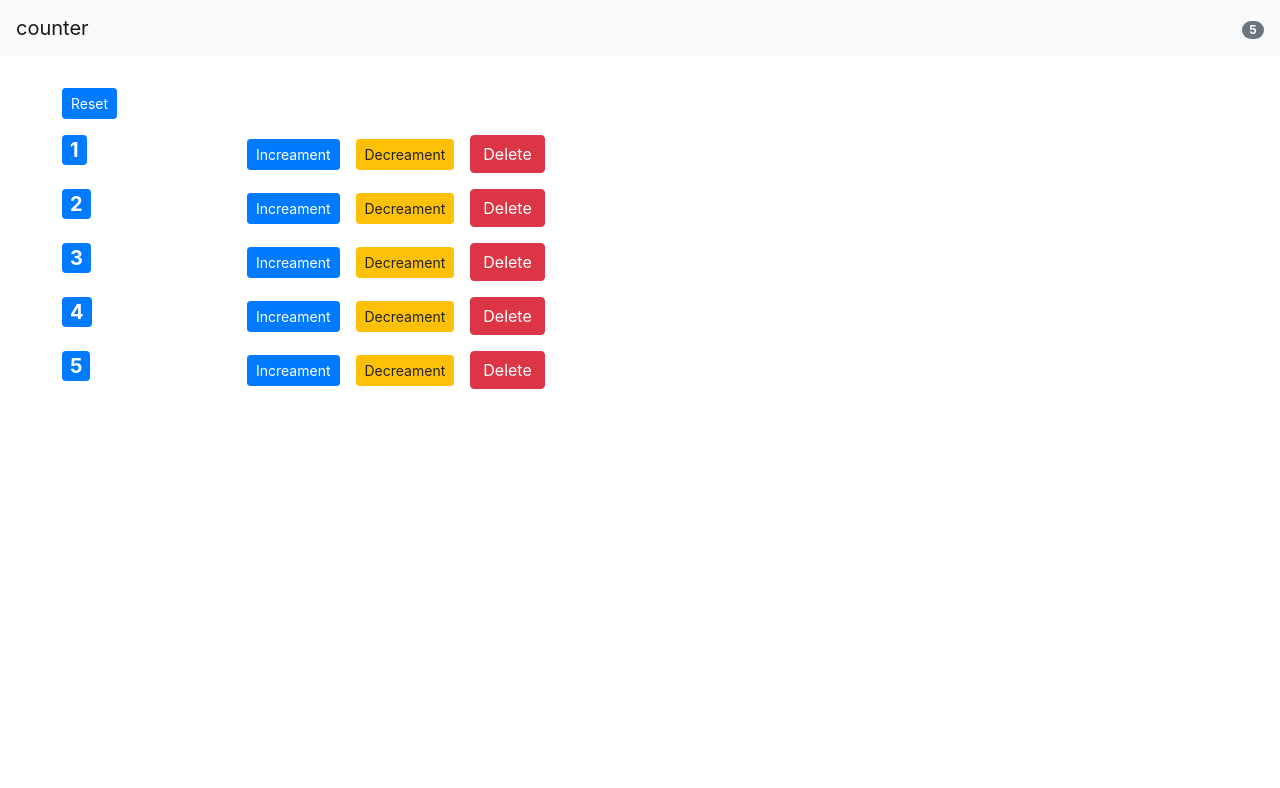
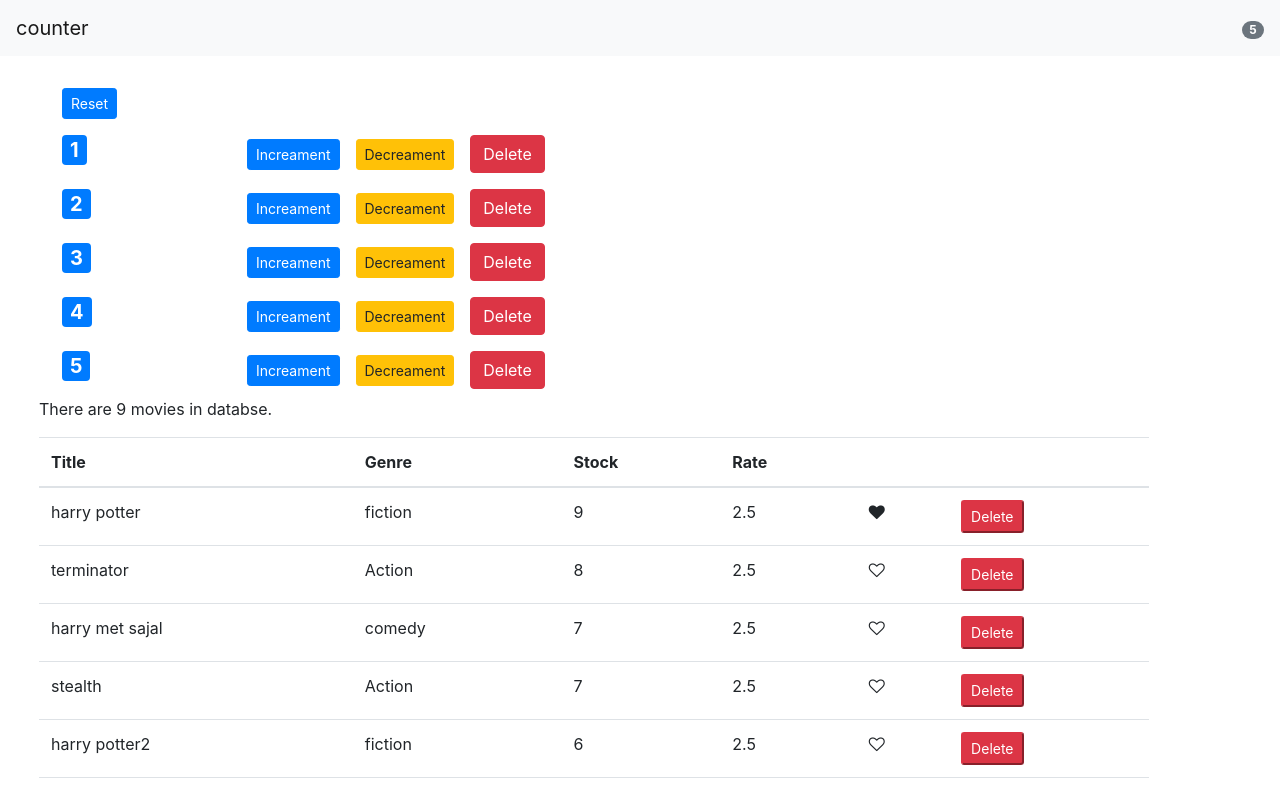
Before and after one commit to sameerasad/Vidly, a React (Create React App) app: page / in a window 1280 px wide. Shown: the top 788 px of the page. Built offline with nearby package versions, Linux system fonts and the light colour scheme.

Commit message:
ADD Reusable like component

```diff
--- a/src/App.js
+++ b/src/App.js
@@ -20,6 +20,7 @@ function App() {
         <NavBar />
         <main className="container m-4">
           <Counters></Counters>
+          <Movies />
         </main>
       </CounterContext.Provider>
     </>
--- /dev/null
+++ b/src/components/common/Likes.jsx
@@ -0,0 +1,21 @@
+
+import React from 'react'
+
+function Likes(props) {
+    console.log(props)
+
+      let classes = "fa fa-heart"
+     if(!props.liked) classes += "-o"
+
+    return (<div>
+
+
+        <i className = {classes} aria-hidden="true" onClick={props.onClick} style={{cursor:"pointer"}} ></i>
+
+     </div>
+     )
+
+
+}
+
+export default Likes
--- a/src/components/movies.jsx
+++ b/src/components/movies.jsx
@@ -1,5 +1,6 @@
 import React,{Component,useState,useEffect} from 'react'
 import {getMovies} from "../services/fakeMovieService"
+import Likes from "./common/Likes"
 
 
 
@@ -17,6 +18,16 @@ function Movies() {
 
        const count = Movies.length
 
+   const handleLike=(movie)=>{
+        console.log("clicked" ,movie)
+        const movies =[...Movies]
+        const index = movies.indexOf(movie)
+        movies[index] = {...movies[index]}
+        movies[index].like = !movies[index].like
+        setMovies(movies)
+
+
+    }
 
       return(
       <>
@@ -29,6 +40,9 @@ function Movies() {
                 <th>Stock</th>
                 <th>Rate</th>
                 <th></th>
+                <th></th>
+
+
             </tr>
 
             </thead>
@@ -40,6 +54,7 @@ function Movies() {
                     <td>{movie.genre.name}</td>
                     <td>{movie.numberInStock}</td>
                     <td>{movie.dailyRental}</td>
+                    <td> <Likes liked={movie.like} onClick={()=>handleLike(movie)} /> </td>
                     <td> <button onClick={()=>{handleDelete(movie)}} className="button btn-danger btn-sm " >Delete</button></td>
                 </tr>)}
 
--- a/src/services/fakeMovieService.js
+++ b/src/services/fakeMovieService.js
@@ -9,6 +9,7 @@ const movies = [
     numberInStock: 9,
     dailyRental: 2.5,
     publishDate: 1 - 3 - 2010,
+    like: true,
   },
   {
     _id: 2,
```
